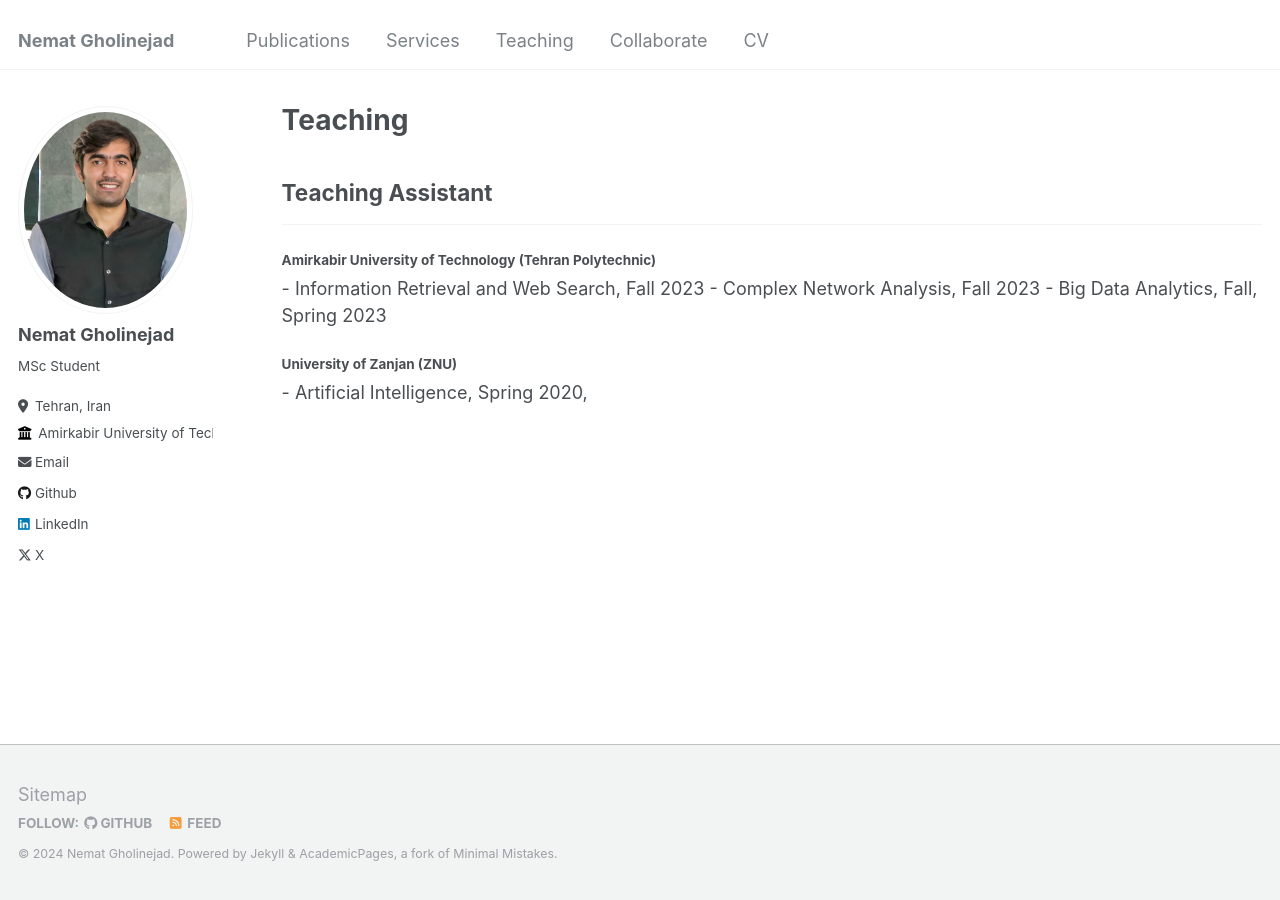
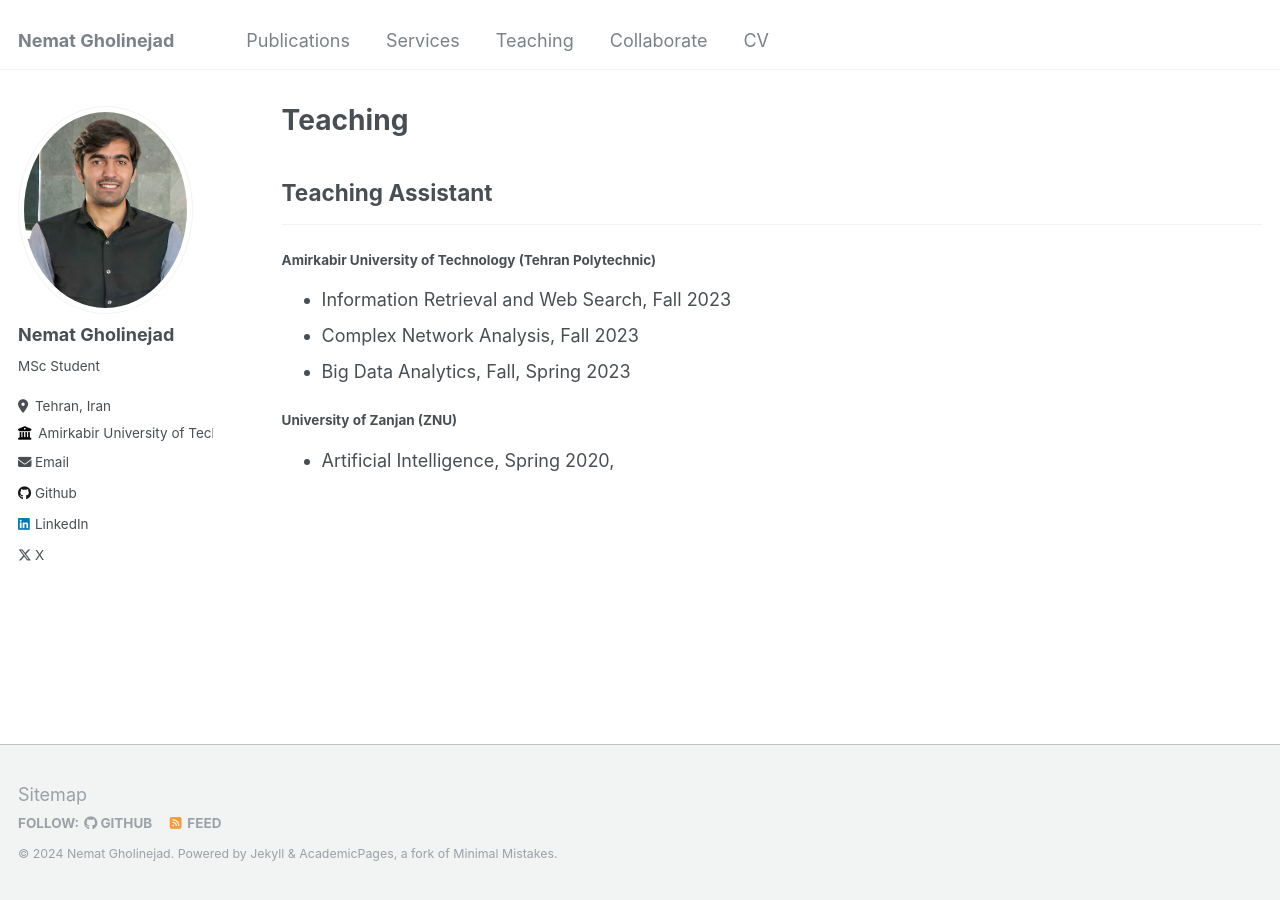
Before and after one commit to nemat-gholinejad/nemat-gholinejad.github.io, a Jekyll site: the page built from _pages/teaching.html, in a window 1280 px wide. Built offline with Jekyll 4.4.1, drawn with Linux system fonts in a browser that asks for light colours.

Commit message:
Update teaching.html

```diff
--- a/_pages/teaching.html
+++ b/_pages/teaching.html
@@ -11,10 +11,14 @@ author_profile: true
 <hr>
 <h4>Amirkabir University of Technology (Tehran Polytechnic)</h4>
 
-- Information Retrieval and Web Search, Fall 2023
-- Complex Network Analysis, Fall 2023
-- Big Data Analytics, Fall, Spring 2023
+<ul>
+    <li>Information Retrieval and Web Search, Fall 2023</li>
+    <li>Complex Network Analysis, Fall 2023</li>
+    <li>Big Data Analytics, Fall, Spring 2023</li>
+</ul>
 
 <h4>University of Zanjan (ZNU)</h4>
 
--  Artificial Intelligence, Spring 2020,
+<ul>
+    <li>Artificial Intelligence, Spring 2020,</li>
+</ul>
```
